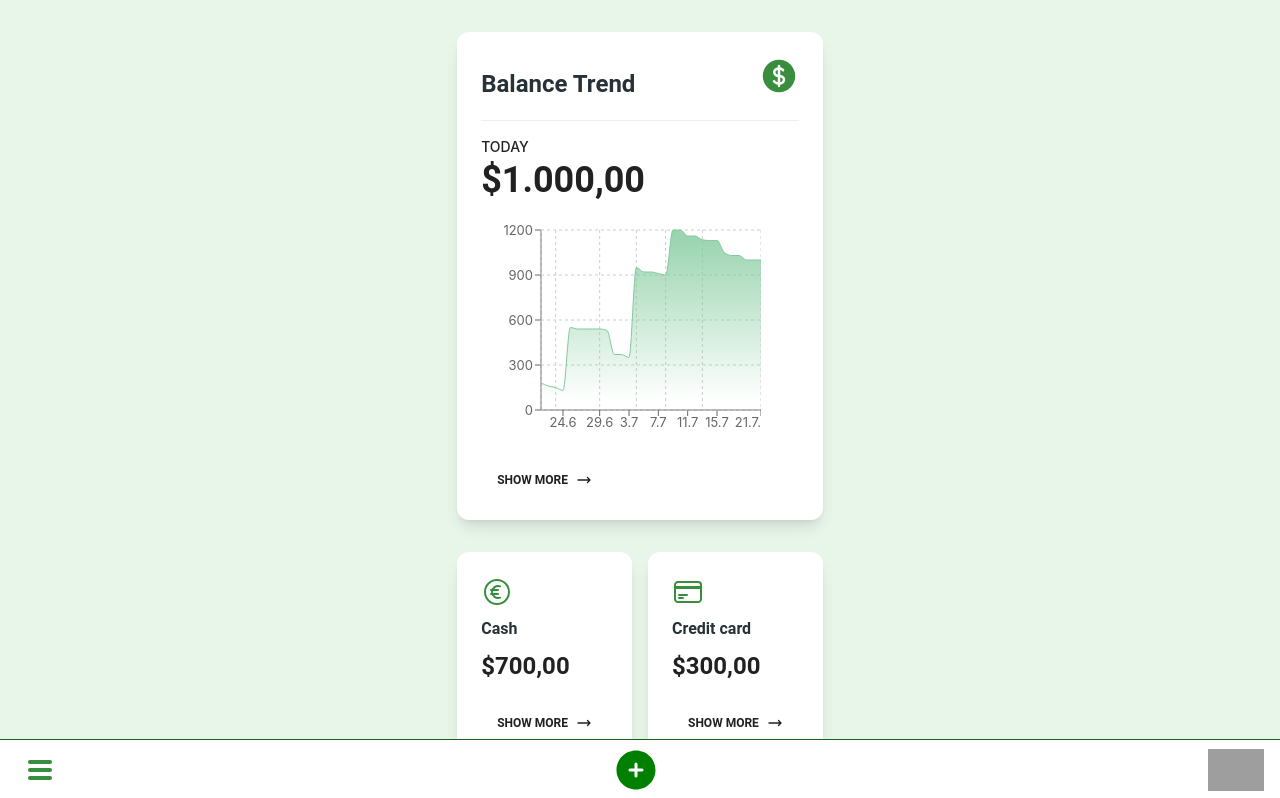
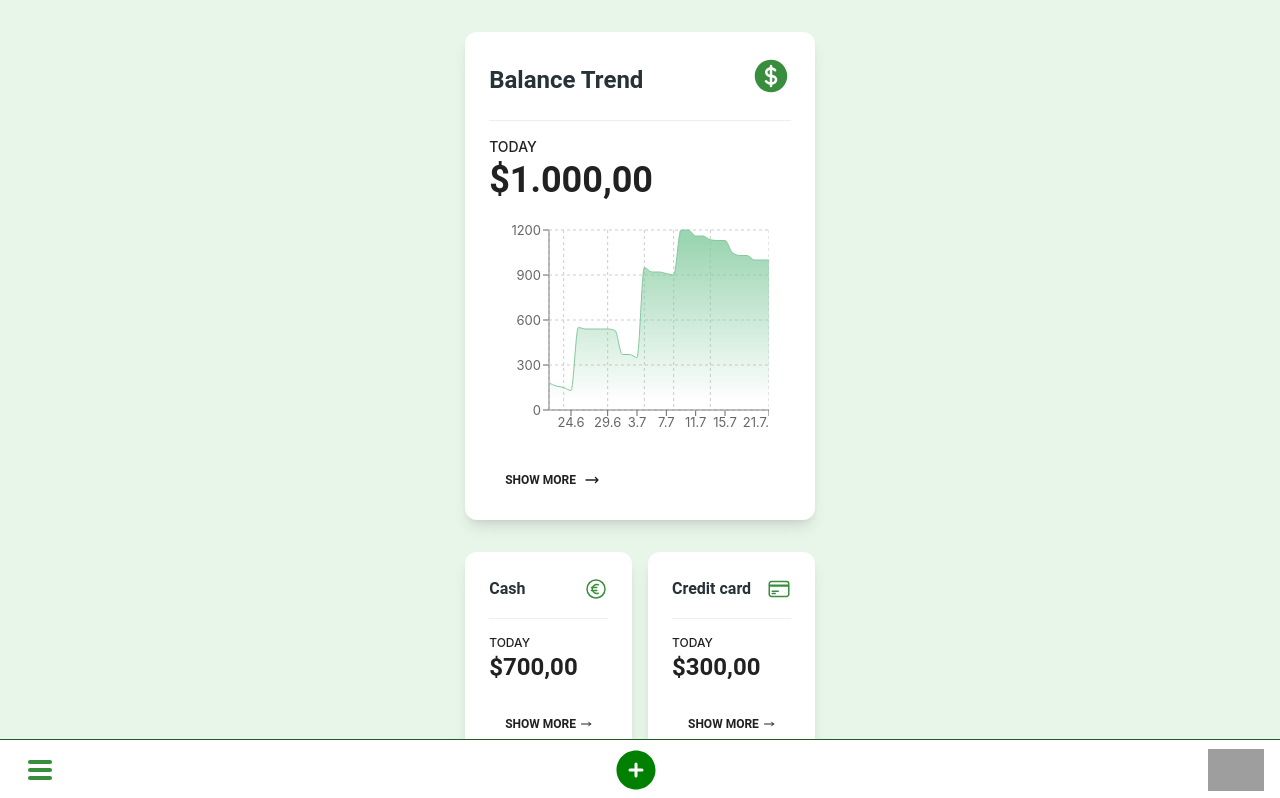
Before and after one commit to nikolaPantelic98/spendwisepro, a React (Create React App) app in the folder spendwisepro-web/spendwisepro-frontend/spendwisepro-client-ui/: page / in a window 1280 px wide. Shown: the top 798 px of the page. Built offline with nearby package versions, Linux system fonts and the light colour scheme; grey boxes are pictures that could not be loaded.

Commit message:
Credit card and cash cards redesign

```diff
--- a/spendwisepro-web/spendwisepro-frontend/spendwisepro-client-ui/src/components/home/Balance.js
+++ b/spendwisepro-web/spendwisepro-frontend/spendwisepro-client-ui/src/components/home/Balance.js
@@ -145,7 +145,7 @@ export default function Balance() {
             <CardBody>
                 <div>
                     <Typography variant="h4" color="blue-gray" className="mb-2 flex items-center justify-between">
-                        Balance Trend
+                        <span className="mb-2">Balance Trend</span>
                         <CurrencyDollarIcon className="text-green-700 w-10 h-10 mb-4" />
                     </Typography>
                 </div>
--- a/spendwisepro-web/spendwisepro-frontend/spendwisepro-client-ui/src/components/home/Cash.js
+++ b/spendwisepro-web/spendwisepro-frontend/spendwisepro-client-ui/src/components/home/Cash.js
@@ -7,24 +7,35 @@ import {
 } from "@material-tailwind/react";
 import { CurrencyEuroIcon } from "@heroicons/react/24/outline";
 import { ArrowLongRightIcon } from "@heroicons/react/24/outline";
+import React from "react";
 
 export default function Cash() {
     return (
         <Card className="w-full shadow-lg">
             <CardBody>
-                <CurrencyEuroIcon className="text-green-700 w-8 h-8 mb-2" />
-                <Typography variant="h6" color="blue-gray" className="mb-2">
-                    Cash
-                </Typography>
-                <Typography variant="h4" className="text-gray-900">
-                    $700,00
-                </Typography>
+                <div>
+                    <Typography variant="h6" color="blue-gray" className="mb-2 flex items-center justify-between">
+                        <span className="mb-2">Cash</span>
+                        <CurrencyEuroIcon className="text-green-700 w-6 h-6 mb-2" />
+                    </Typography>
+                </div>
+
+                <hr className="my-2 border-blue-gray-50 mb-4" />
+
+                <div className="flex-1">
+                    <p className="text-xs font-medium text-gray-900 truncate">
+                        TODAY
+                    </p>
+                    <Typography variant="h4" className="text-gray-900">
+                        $700,00
+                    </Typography>
+                </div>
             </CardBody>
             <CardFooter className="pt-0">
                 <a className="inline-block">
-                    <Button size="sm" variant="text" className="flex items-center gap-2">
+                    <Button size="sm" variant="text" className="flex items-center gap-1">
                         Show More
-                        <ArrowLongRightIcon strokeWidth={2} className="w-4 h-4" />
+                        <ArrowLongRightIcon strokeWidth={2} className="w-3 h-3" />
                     </Button>
                 </a>
             </CardFooter>
--- a/spendwisepro-web/spendwisepro-frontend/spendwisepro-client-ui/src/components/home/CreditCard.js
+++ b/spendwisepro-web/spendwisepro-frontend/spendwisepro-client-ui/src/components/home/CreditCard.js
@@ -7,24 +7,35 @@ import {
 } from "@material-tailwind/react";
 import { CreditCardIcon } from "@heroicons/react/24/outline";
 import { ArrowLongRightIcon } from "@heroicons/react/24/outline";
+import React from "react";
 
 export default function CreditCard() {
     return (
         <Card className="w-full shadow-lg">
             <CardBody>
-                <CreditCardIcon className="text-green-700 w-8 h-8 mb-2" />
-                <Typography variant="h6" color="blue-gray" className="mb-2">
-                    Credit card
-                </Typography>
-                <Typography variant="h4" className="text-gray-900">
-                    $300,00
-                </Typography>
+                <div>
+                    <Typography variant="h6" color="blue-gray" className="mb-2 flex items-center justify-between">
+                        <span className="mb-2">Credit card</span>
+                        <CreditCardIcon className="text-green-700 w-6 h-6 mb-2" />
+                    </Typography>
+                </div>
+
+                <hr className="my-2 border-blue-gray-50 mb-4" />
+
+                <div className="flex-1">
+                    <p className="text-xs font-medium text-gray-900 truncate">
+                        TODAY
+                    </p>
+                    <Typography variant="h4" className="text-gray-900">
+                        $300,00
+                    </Typography>
+                </div>
             </CardBody>
             <CardFooter className="pt-0">
                 <a className="inline-block">
-                    <Button size="sm" variant="text" className="flex items-center gap-2">
+                    <Button size="sm" variant="text" className="flex items-center gap-1">
                         Show More
-                        <ArrowLongRightIcon strokeWidth={2} className="w-4 h-4" />
+                        <ArrowLongRightIcon strokeWidth={2} className="w-3 h-3" />
                     </Button>
                 </a>
             </CardFooter>
```
